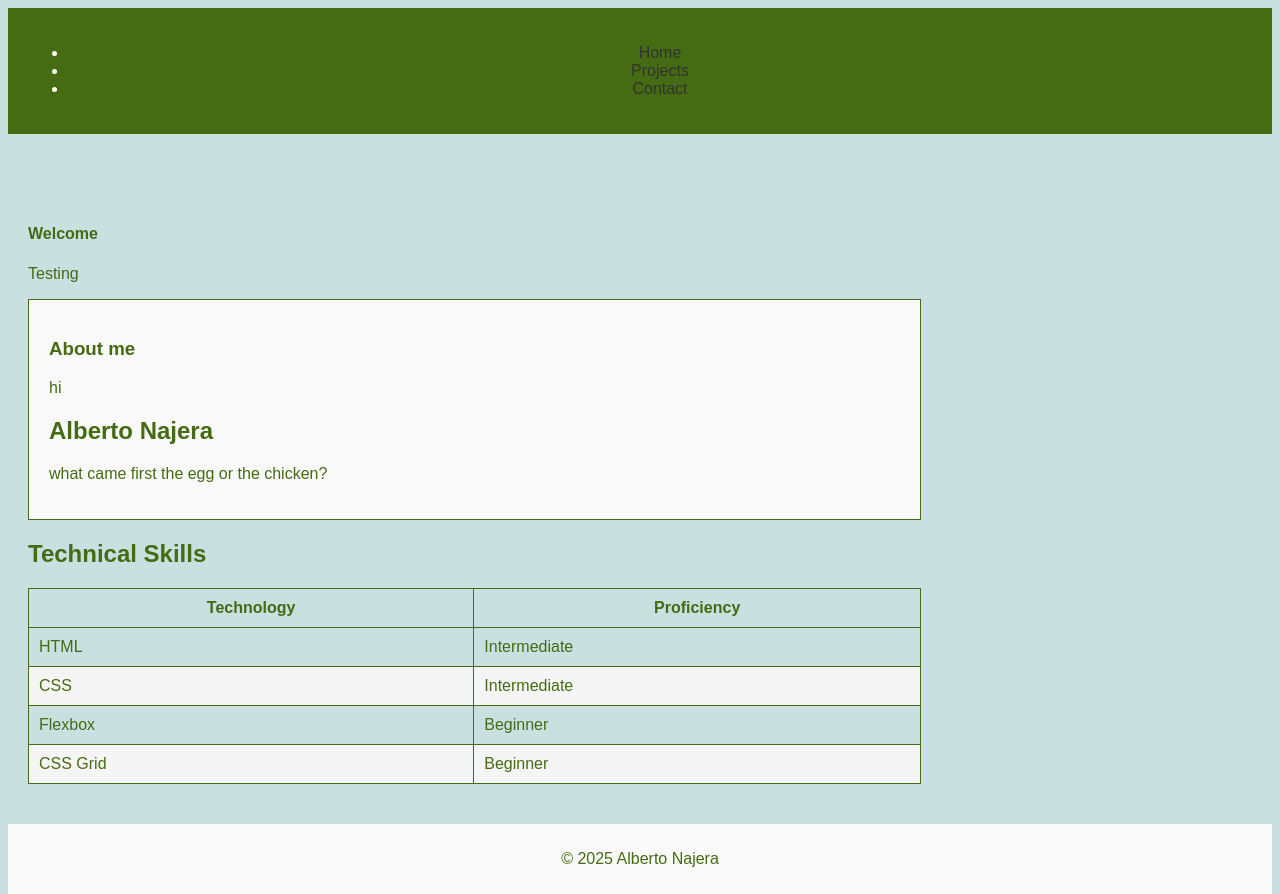
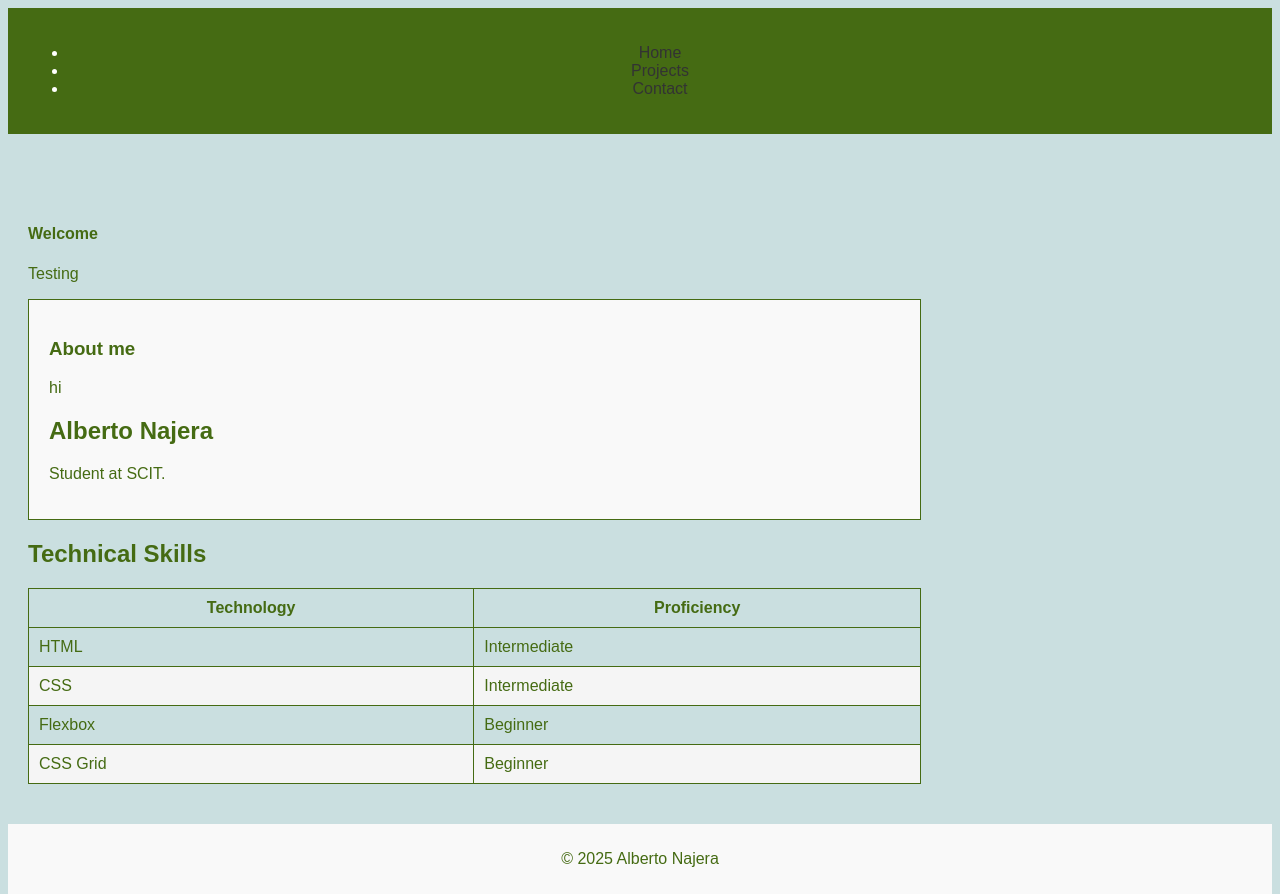
Before and after one commit to AVid40/web-portfolio, a plain HTML site: page index.html in a window 1280 px wide. Drawn offline with Linux system fonts and the light colour scheme.

Commit message:
Update index.html "Student at Scit"

```diff
--- a/index.html
+++ b/index.html
@@ -28,7 +28,7 @@
                 <h3>About me</h3>
                 <p>hi</p>
                  <h1>Alberto Najera</h1>
-                <p>what came first the egg or the chicken?</p>
+                <p>Student at SCIT.</p>
             </aside>
             <h2>Technical Skills</h2>
             <table>
```
